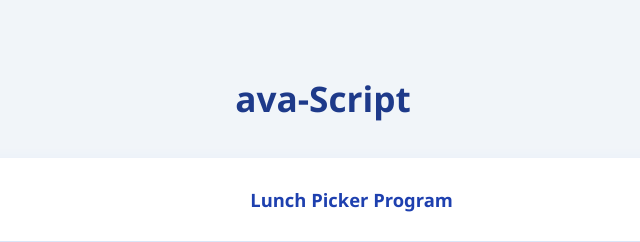
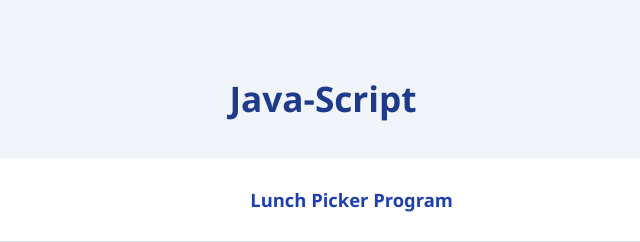
Before and after one commit to noooreality/Responsive-Web-Design, a plain HTML site: page build-a-personal-portfolio/index.html in a window 1280 px wide. Shown: the part 830-1072 px from the top of the page, 317-957 px from the left. Drawn offline with Linux system fonts and the light colour scheme.

Commit message:
Update index.html

```diff
--- a/build-a-personal-portfolio/index.html
+++ b/build-a-personal-portfolio/index.html
@@ -21,7 +21,7 @@
 
     <section id="project-section">
 
-      <h2 class="project-tile">ava-Script</h2>
+      <h2 class="project-tile">Java-Script</h2>
   <ul>
     <li tabindex="0">
       <svg class="icon" xmlns="http://www.w3.org/2000/svg" viewBox="0 0 24 24" aria-hidden="true">
```
